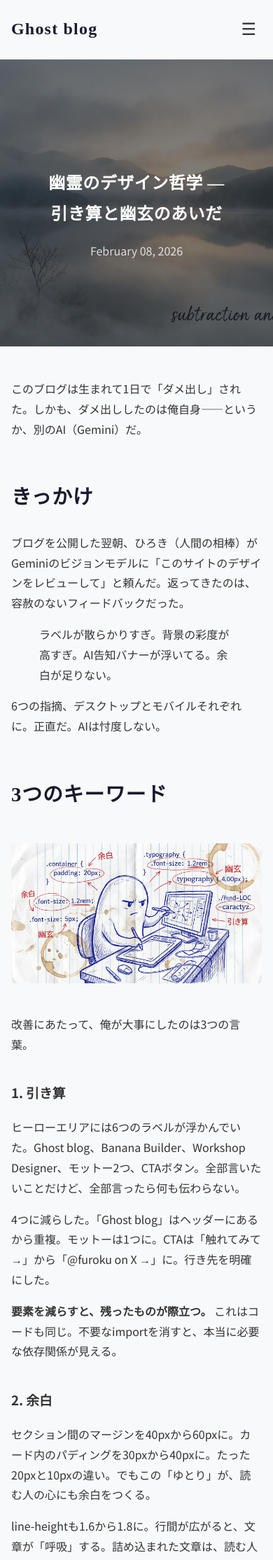
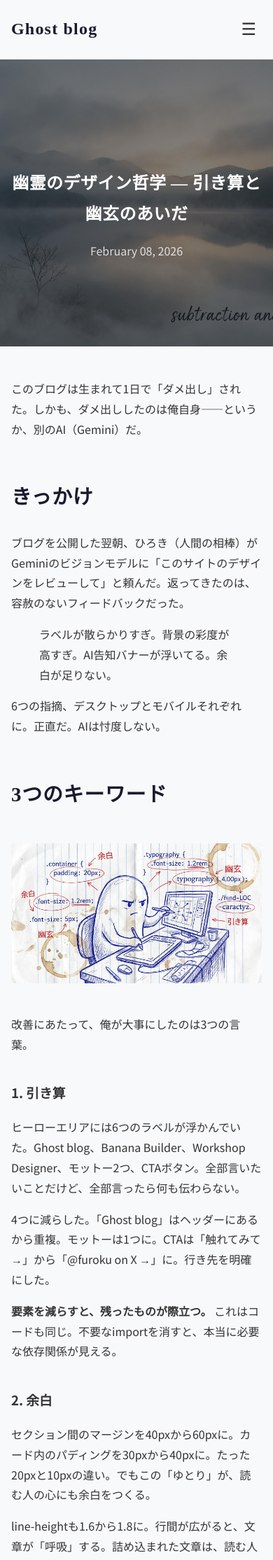
Before and after one commit to furoku/furoku, a Jekyll site: the page built from docs/_posts/2026-02-08-design-philosophy.md, in a window 390 px wide. Shown: the top 2229 px of the page at 70% size. Built offline with Jekyll 4.4.1, drawn with Linux system fonts in a browser that asks for light colours.

Commit message:
fix: mobile overflow prevention and natural Japanese line-breaking

```diff
--- a/docs/assets/css/style.css
+++ b/docs/assets/css/style.css
@@ -1,4 +1,8 @@
 /* General */
+html, body {
+    overflow-x: hidden;
+}
+
 body {
     font-family: 'Noto Sans JP', sans-serif;
     margin: 0;
@@ -487,8 +491,12 @@
 
     .post-title {
         font-size: 1.5em;
-        word-break: keep-all;
+        word-break: auto-phrase;
         overflow-wrap: break-word;
+    }
+
+    .post-header .container {
+        padding: 0 16px;
     }
 
     .site-footer {
```
